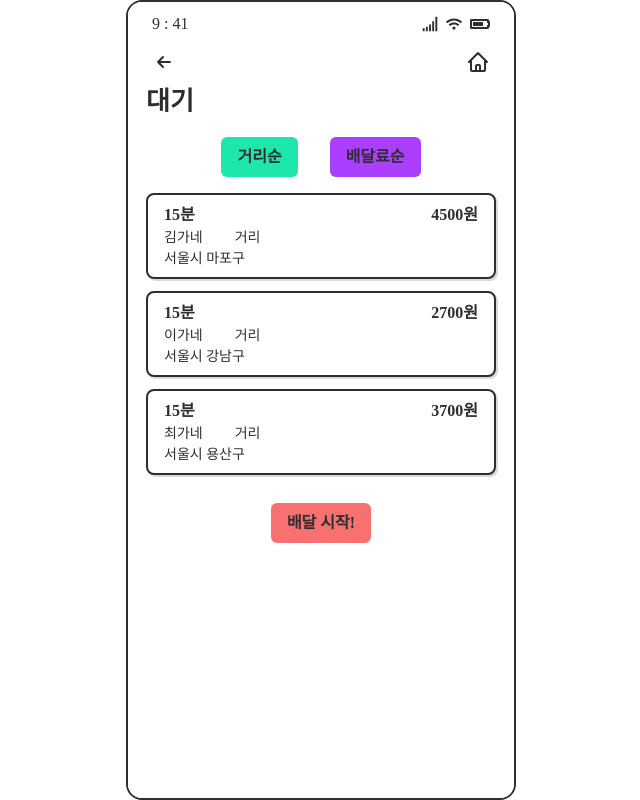
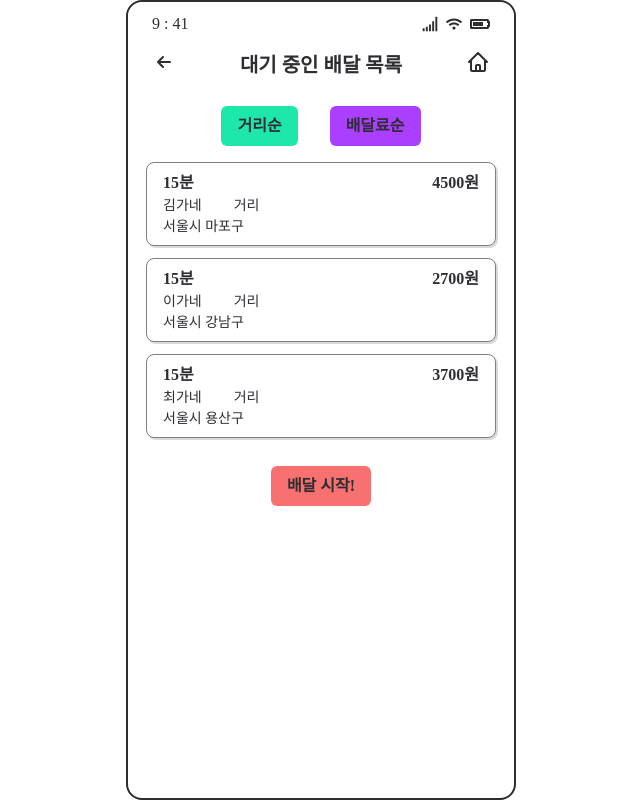
Before and after one commit to Dakdol/BaeBlock, a React (Create React App) app: page /rider/newlist in a window 1280 px wide. Shown: the whole page, without its empty margins (319-959 px from the left). Built offline with nearby package versions, Linux system fonts and the light colour scheme; a web font is replaced by a local one.

Commit message:
0703 일단 백업

```diff
--- a/src/components/Main_recBox.jsx
+++ b/src/components/Main_recBox.jsx
@@ -2,7 +2,7 @@ const Box = (props) => {
   return (
     <div
       className={`w-[175px] h-[175px] ${props.color} rounded-lg border-[1.5px] border-black basic-shadow`}>
-      <div className='font-bold text-headline p-2 w-24 leading-8'>{props.text}</div>
+      <div className='font-bold text-headline p-2 w-20 leading-8'>{props.text}</div>
     </div>
   );
 };
--- a/src/components/Rider_orderList.jsx
+++ b/src/components/Rider_orderList.jsx
@@ -7,7 +7,9 @@ export const RiderOrderList = () => {
     <div>
       <ul>
         {testDB.customer.map((v, i) => (
-          <li key={i} className='bg-white mb-3 rounded-lg border-2 border-black solid-shadow'>
+          <li
+            key={i}
+            className='bg-white w-[350px] mb-3 rounded-lg border-[1.5px] border-darkGray solid-shadow'>
             <div className='px-4 py-2'>
               <div className='flex justify-between font-bold'>
                 <div>15분</div>
--- a/src/pages/rider_newList.jsx
+++ b/src/pages/rider_newList.jsx
@@ -3,13 +3,23 @@ import { RiderOrderList } from '../components/Rider_orderList';
 
 export const RiderNewList = () => {
   return (
-    <div className='flex flex-col w-[350px] m-auto h-screen mt-12'>
-      <div className='font-a text-headline font-bold'>대기</div>
-      <div className='flex justify-center my-4'>
+    <div className='flex flex-col'>
+      <div className='bg-white w-[386px] h-14 absolute z-10'></div>
+      <div className='flex justify-center pt-4'>
+        <div className='font-bold text-subtitle max-w-[250px] whitespace-nowrap overflow-ellipsis overflow-hidden absolute z-20'>
+          대기 중인 배달 목록
+        </div>
+      </div>
+
+      <div className='flex justify-center mt-14'>
         <button className='bg-mint px-4 py-2 rounded-md mr-8 font-bold'>거리순</button>
         <button className='bg-purple px-4 py-2 rounded-md font-bold'>배달료순</button>
       </div>
-      <RiderOrderList />
+
+      <div className='flex flex-col justify-center items-center mt-4'>
+        <RiderOrderList />
+      </div>
+
       <div className='flex justify-center my-4'>
         <button className='bg-red-400 px-4 py-2 rounded-md font-bold text-colors-lightGray'>
           배달 시작!
--- a/src/pages/store_myList.jsx
+++ b/src/pages/store_myList.jsx
@@ -3,10 +3,16 @@ import { RiderOrderList } from '../components/Rider_orderList';
 
 export const StoreMyList = () => {
   return (
-    <div className='flex flex-col w-[350px] m-auto h-screen mt-12'>
-      <div className='font-a text-headline font-bold mb-4'>현재 주문 목록</div>
-      <RiderOrderList />
-      <div className='flex justify-center my-4'></div>
+    <div className='flex flex-col'>
+      <div className='bg-white w-[386px] h-14 absolute z-10'></div>
+      <div className='flex justify-center pt-4'>
+        <div className='font-bold text-subtitle max-w-[250px] whitespace-nowrap overflow-ellipsis overflow-hidden absolute z-20'>
+          현재 주문 목록
+        </div>
+      </div>
+      <div className='flex flex-col justify-center items-center mt-14'>
+        <RiderOrderList />
+      </div>
     </div>
   );
 };
--- a/src/pages/store_newList.jsx
+++ b/src/pages/store_newList.jsx
@@ -3,10 +3,16 @@ import { RiderOrderList } from '../components/Rider_orderList';
 
 export const StoreNewList = () => {
   return (
-    <div className='flex flex-col w-[350px] m-auto h-screen mt-12'>
-      <div className='font-a text-headline font-bold mb-4'>대기 중인 주문</div>
-      <RiderOrderList />
-      <div className='flex justify-center my-4'></div>
+    <div className='flex flex-col'>
+      <div className='bg-white w-[386px] h-14 absolute z-10'></div>
+      <div className='flex justify-center pt-4'>
+        <div className='font-bold text-subtitle max-w-[250px] whitespace-nowrap overflow-ellipsis overflow-hidden absolute z-20'>
+          새로운 주문
+        </div>
+      </div>
+      <div className='flex flex-col justify-center items-center mt-14'>
+        <RiderOrderList />
+      </div>
     </div>
   );
 };
```
